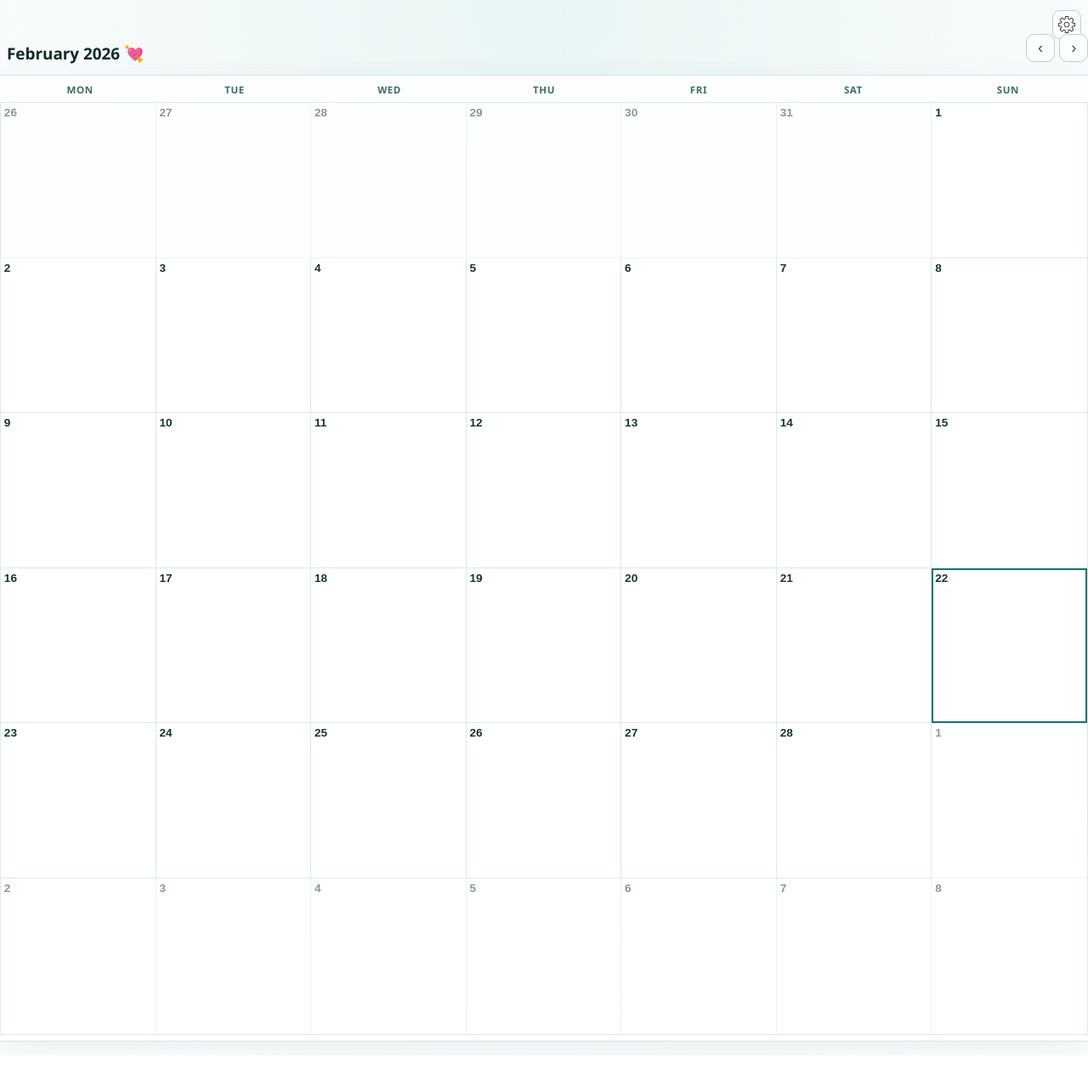
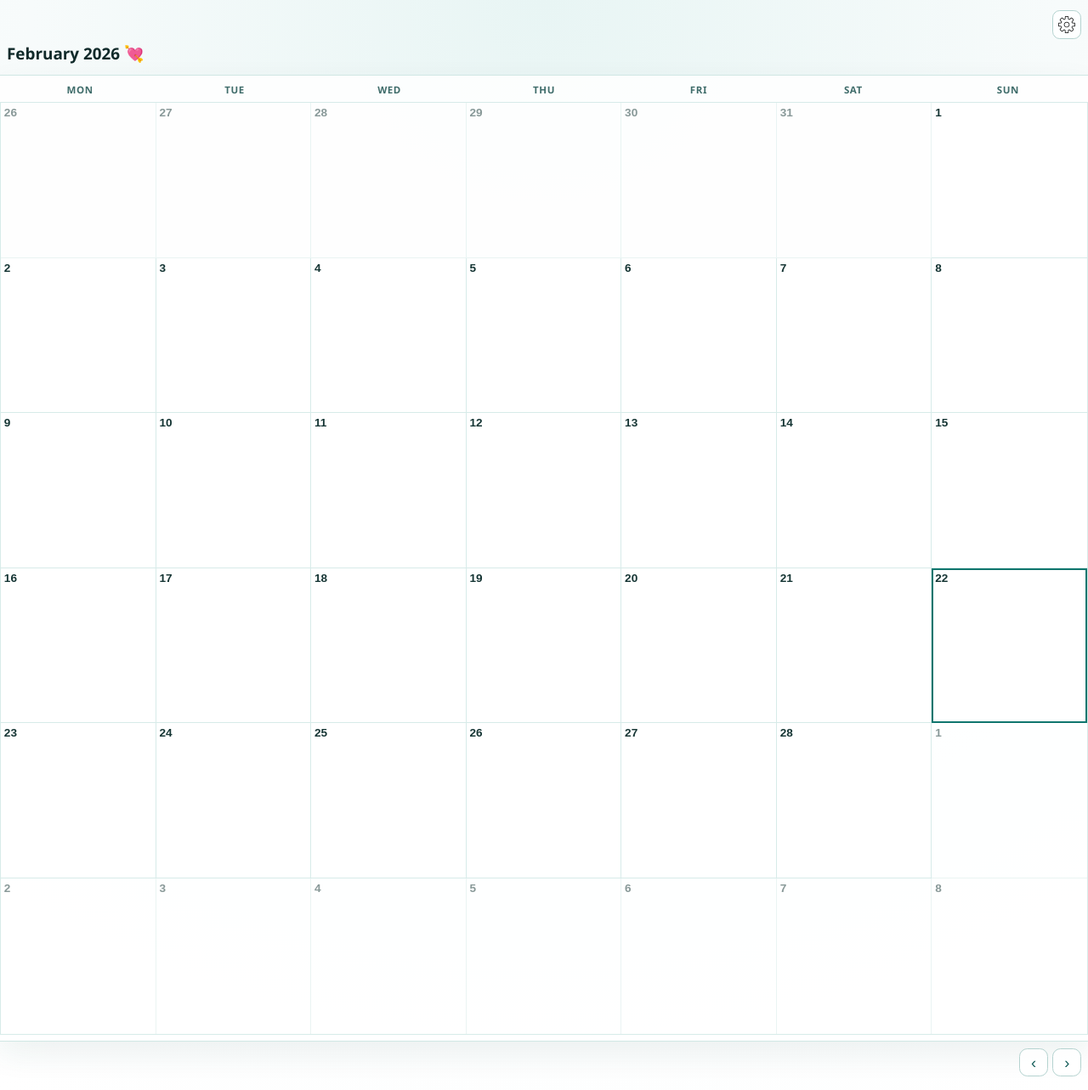
Before and after one commit to Hostile-Entity/simple-calendar, a React (Vite) app: page / in a window 1280 px wide. Shown: the whole page at 85% size. Before the commit the page ends 1242 px from the top, so only its background shows below. Built offline with nearby package versions, Linux system fonts and the light colour scheme.

Commit message:
move month navigation buttons below calendar

```diff
--- a/src/components/MonthPager.tsx
+++ b/src/components/MonthPager.tsx
@@ -36,6 +36,10 @@ export default function MonthPager({ children, onMonthChange }: MonthPagerProps)
 
   return (
     <section className="monthPager">
+      <div className="monthSwipeArea" onTouchStart={handleTouchStart} onTouchEnd={handleTouchEnd}>
+        {children}
+      </div>
+
       <div className="pagerButtons" aria-hidden="true">
         <button type="button" className="navButton" onClick={() => onMonthChange(-1)}>
           <span aria-hidden="true">&#x2039;</span>
@@ -46,10 +50,6 @@ export default function MonthPager({ children, onMonthChange }: MonthPagerProps)
           <span className="srOnly">Next month</span>
         </button>
       </div>
-
-      <div className="monthSwipeArea" onTouchStart={handleTouchStart} onTouchEnd={handleTouchEnd}>
-        {children}
-      </div>
     </section>
   );
 }
--- a/src/styles.css
+++ b/src/styles.css
@@ -81,11 +81,10 @@ body {
 }
 
 .pagerButtons {
-  position: absolute;
-  top: -3rem;
-  right: 0;
   display: flex;
+  justify-content: flex-end;
   gap: 0.35rem;
+  padding: 0.5rem 0.5rem 0;
 }
 
 .navButton {
```
